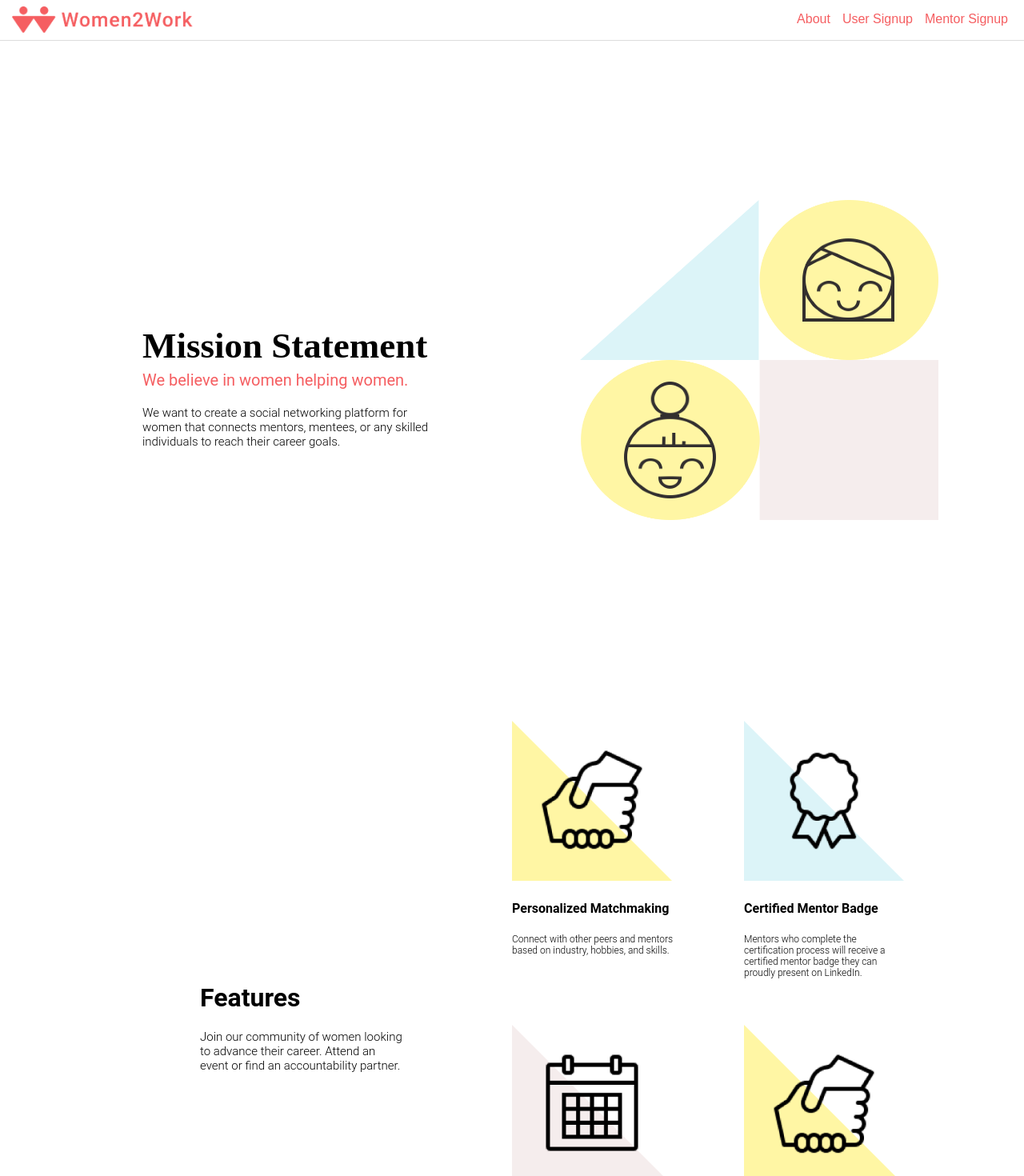
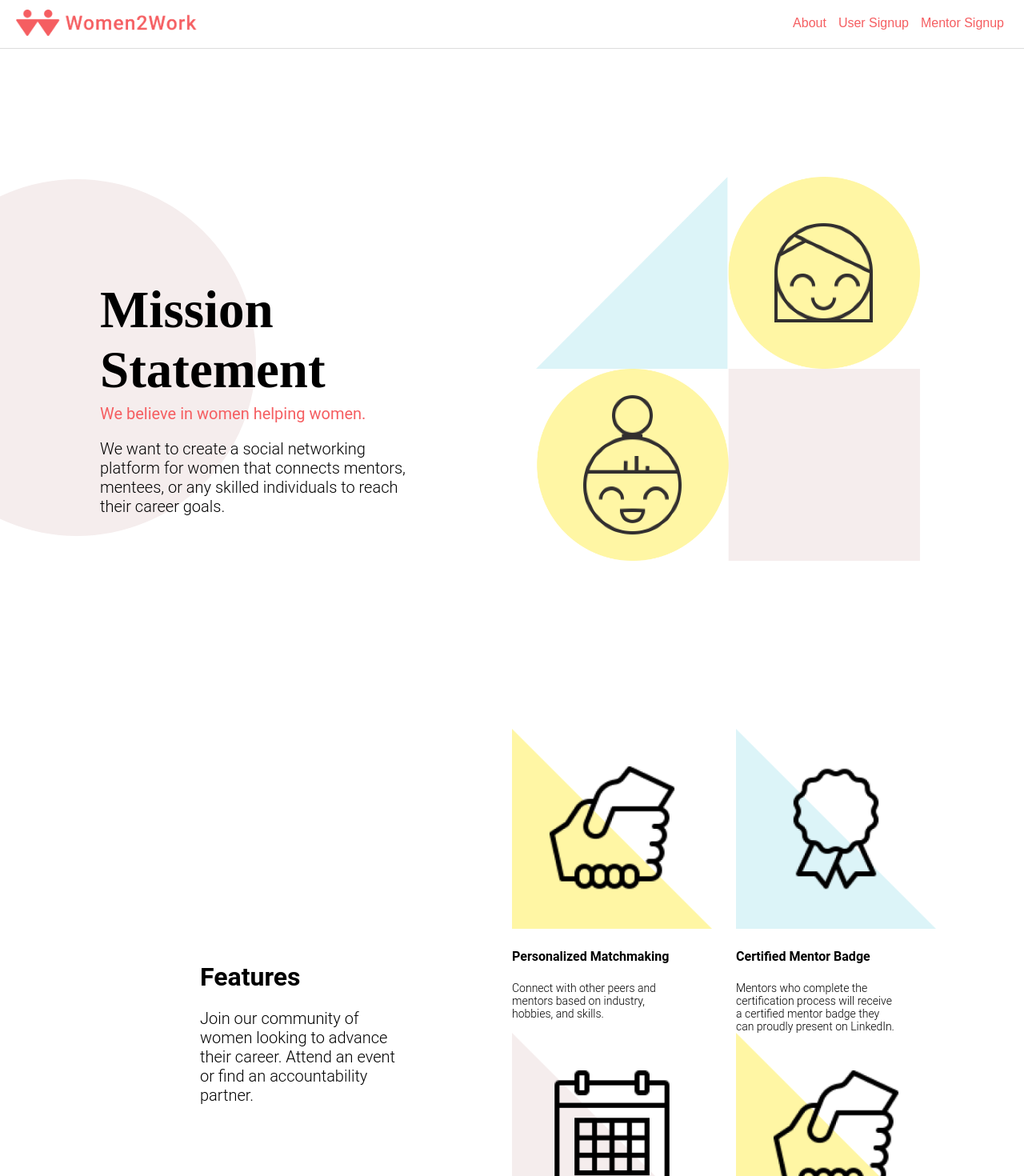
Before and after one commit to lindentree/Women2Work, a React (Create React App) app: page / in a window 1280 px wide. Shown: the top 1470 px of the page at 80% size. Built offline with nearby package versions, Linux system fonts and the light colour scheme.

Commit message:
Completed landing page styles

```diff
--- a/src/components/Home.js
+++ b/src/components/Home.js
@@ -10,6 +10,7 @@ class Home extends React.Component {
     return (
       <div className="container">
         <div className="item-a">
+        <div  className="big-circle"></div>
           <h1>Mission Statement</h1>
             <p className="red">We believe in women helping women.</p>
             <p className="mission-text">
@@ -19,7 +20,7 @@ class Home extends React.Component {
         </div>
 
         <div className="item-b">
-          <img src={faces} alt="faces" />
+          <img src={faces} alt="faces" className="faces" />
         </div>
 
         <div className="item-c">
--- a/src/styles.css
+++ b/src/styles.css
@@ -15,12 +15,12 @@ body {
   /* background-color: rgb(245, 204, 142); */
   grid-column: 1 / 2;
   grid-row: 1 / 2;
-  margin: auto 14px auto auto;
-  width: 70%;
+  margin: auto 14px auto 125px;
+
 }
 
 .item-a h1 {
-  font-size: 45px;
+  font-size: 65px;
   margin-bottom: 0;
 }
 
@@ -33,29 +33,26 @@ body {
 
 .mission-text {
   font-family: Roboto Light;
-  font-size: 15px;
+  font-size: 20px;
   width: 80%;
 }
 
 .feat-text {
   font-family: Roboto Light;
-  font-size: 12px;
+  font-size: 14px;
   width: 80%;
-  margin-top: 0;
+  /* margin-top: 0; */
 }
 
-.item-b img {
+.faces {
   grid-area: photo;
   /* background-color: rgb(215, 245, 250); */
   grid-column: 2 / 4;
   grid-row: 1 / 2;
-  text-align: center;
-  margin: auto auto auto 75px;
-  height: 50%;
-  width: 35%;
+  margin: 160px 0 0 30px;
+  height: 60%;
   position: absolute;
-  top: 250px;
-  left: 650px;
+
 }
 
 .item-c {
@@ -78,7 +75,7 @@ body {
 }
 
 .item-d img {
-  width: 200px;
+  width: 250px;
 }
 
 .item-e {
@@ -87,10 +84,10 @@ body {
   grid-column: 3 / 4;
   grid-row: 2 / 3;
   width: 80%;
-  margin-left: -30px;
+  margin-left: -40px;
 }
 .item-e img {
-  width: 200px;
+  width: 250px;
 }
 
 .item-f {
@@ -101,7 +98,7 @@ body {
   width: 80%;
 }
 .item-f img {
-  width: 200px;
+  width: 250px;
 }
 
 .item-g {
@@ -110,10 +107,10 @@ body {
   grid-column: 3 / 4;
   grid-row: 3 / 4;
   width: 80%;
-  margin-left: -30px;
+  margin-left: -40px;
 }
 .item-g img {
-  width: 200px;
+  width: 250px;
 }
 
 .item-h {
@@ -140,7 +137,7 @@ body {
 
 .navbar {
   width: 100%;
-  height: 50px;
+  height: 60px;
   font-family: sans-serif;
   border-bottom: .5px solid #DDDDDD;
 }
@@ -150,7 +147,7 @@ body {
   float: right;
   font-size: 16px;
   color: 3EC6FF;
-  margin: 15px 5px 0 0;
+  margin: 20px 10px 0 0;
 }
 
 .navLi {
@@ -160,6 +157,20 @@ body {
 
 .logo {
   height: 33px;
-  margin: 8px 0 0 15px;
+  margin: 12px 0 0 20px;
   float: left;
 }
+
+.big-circle {
+  /* Circle */
+  margin-bottom: -30px;
+  position: absolute;
+  left: -10%;
+  right: 75%;
+  top: 28%;
+  bottom: 20%;
+  border-radius: 50%;
+  background: #F5EDED;
+  /* To push circle to background */
+  z-index: -1;
+}
```
Also changed, not shown: 12 other files (tests, documents, lock files or other folders).
